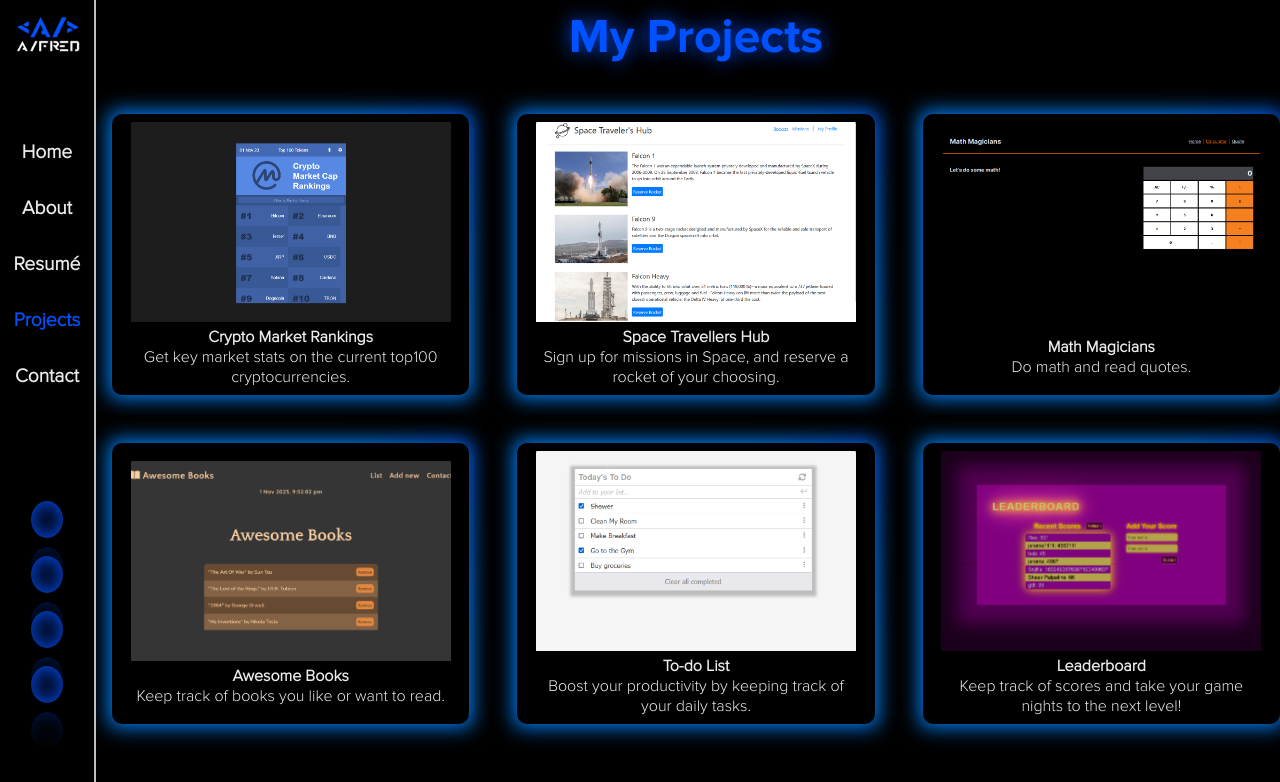
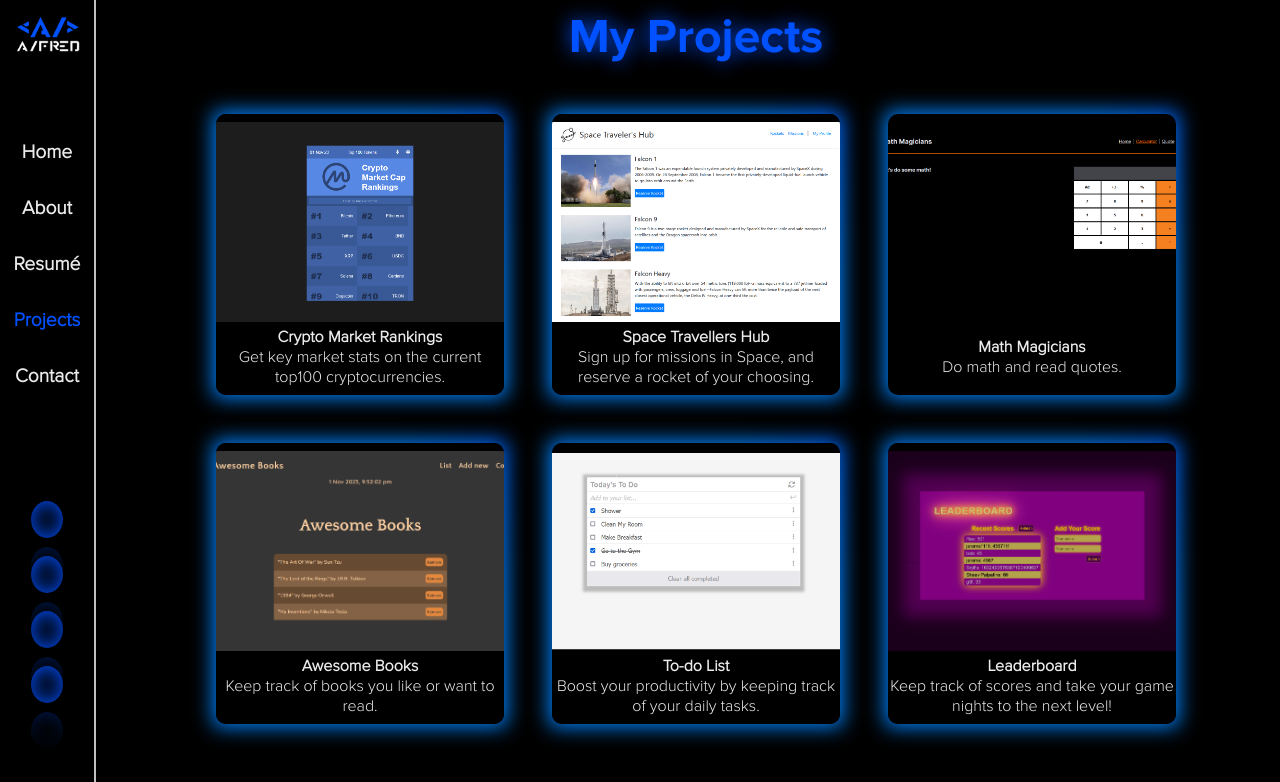
Before and after one commit to badger-99/my_portfolio, a React (Vite) app: page /portfolio in a window 1280 px wide. Shown: the top 782 px of the page. Built offline with nearby package versions, Linux system fonts and the light colour scheme; some icons are missing.

Commit message:
Scale up project grid for progressively larger screens

```diff
--- a/src/Pages/Portfolio/portfolio.scss
+++ b/src/Pages/Portfolio/portfolio.scss
@@ -11,15 +11,16 @@
 
   #projects {
     display: grid;
-    grid-template-columns: repeat(1, 1fr);
+    grid-template-columns: repeat(1, 18rem);
     gap: 3rem;
+    justify-content: center;
   }
 }
 
 @media screen and (min-width: 500px) {
   #portfolio {
     #projects {
-      grid-template-columns: repeat(2, 1fr);
+      grid-template-columns: repeat(1, 22rem);
     }
   }
 }
@@ -27,7 +28,35 @@
 @media screen and (min-width: 768px) {
   #portfolio {
     #projects {
-      grid-template-columns: repeat(3, 1fr);
+      grid-template-columns: repeat(2, 18rem);
+      padding: 0 1rem;
     }
   }
 }
+
+@media screen and (min-width: 900px) {
+  #portfolio {
+    #projects {
+      grid-template-columns: repeat(2, 22rem);
+      padding: 0 1rem;
+    }
+  }
+}
+
+@media screen and (min-width: 1200px) {
+  #portfolio {
+    #projects {
+      grid-template-columns: repeat(3, 18rem);
+      padding: 0 1rem;
+    }
+  }
+}
+
+@media screen and (min-width: 1400px) {
+  #portfolio {
+    #projects {
+      grid-template-columns: repeat(3, 22rem);
+      padding: 0 1rem;
+    }
+  }
+}
```
